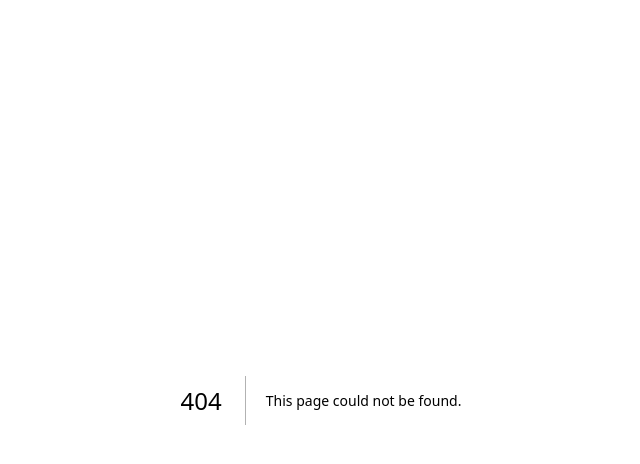
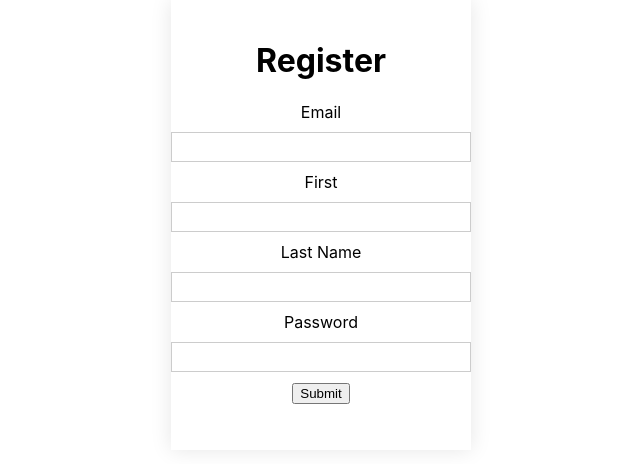
Before and after one commit to ojr4316/meetandhack, a Next.js app in the folder frontend/: page /register in a window 1280 px wide. Before the commit this address had no page. Shown: the top 464 px of the page, without its empty margins (319-959 px from the left). Built offline with nearby package versions, Linux system fonts and the light colour scheme.

Commit message:
basic login + reg

```diff
--- a/frontend/package.json
+++ b/frontend/package.json
@@ -9,6 +9,7 @@
     "lint": "next lint"
   },
   "dependencies": {
+    "all": "^0.0.0",
     "next": "13.0.4",
     "react": "18.2.0",
     "react-dom": "18.2.0"
--- /dev/null
+++ b/frontend/pages/register.tsx
@@ -0,0 +1,17 @@
+export default function Register() {
+    return (
+        <form action="/api/form" method="post">
+            <h1>Register</h1>
+            <label htmlFor="email">Email</label>
+            <input type="text" id="email" name="email" required />
+            <label htmlFor="first">First</label>
+            <input type="text" id="first" name="first" />
+            <label htmlFor="last">Last Name</label>
+            <input type="text" id="last" name="last" required />
+            <label htmlFor="password">Password</label>
+            <input type="password" id="password" name="password" required />
+            <button type="submit">Submit</button>
+        </form>
+    )
+
+}
--- a/frontend/styles/globals.css
+++ b/frontend/styles/globals.css
@@ -14,3 +14,22 @@ a {
 * {
   box-sizing: border-box;
 }
+
+form {
+    background: white;
+    width: 300px;
+    height: 450px;
+    position: relative;
+    text-align: center;
+    padding: 20px 0;
+    margin: auto;
+    box-shadow: 0 0 20px 0px rgba(0, 0, 0, 0.1);
+    overflow: hidden;
+}
+form input{
+  width: 100%;
+  height: 30px;
+  margin: 10px 0;
+  padding: 0 10px;
+  border: 1px solid #ccc;
+}
```
Also changed, not shown: frontend/pages/index.tsx (+7 -6 lines), frontend/pages/login.tsx (added, +12 -0 lines), 2 other files (tests, documents, lock files or other folders).
